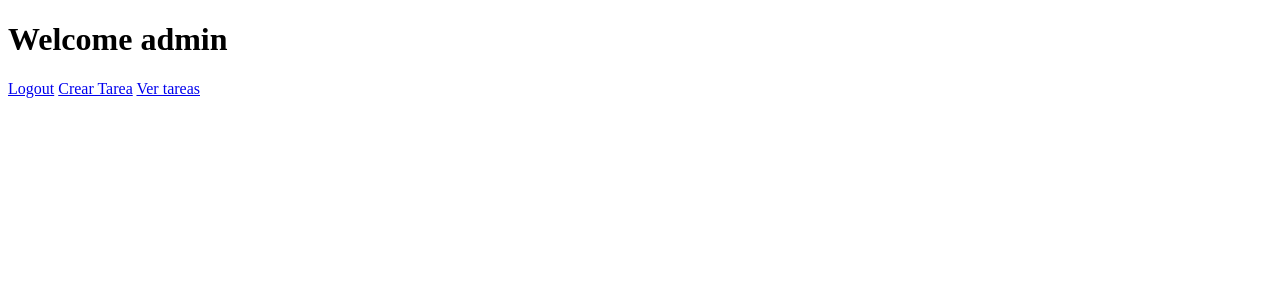
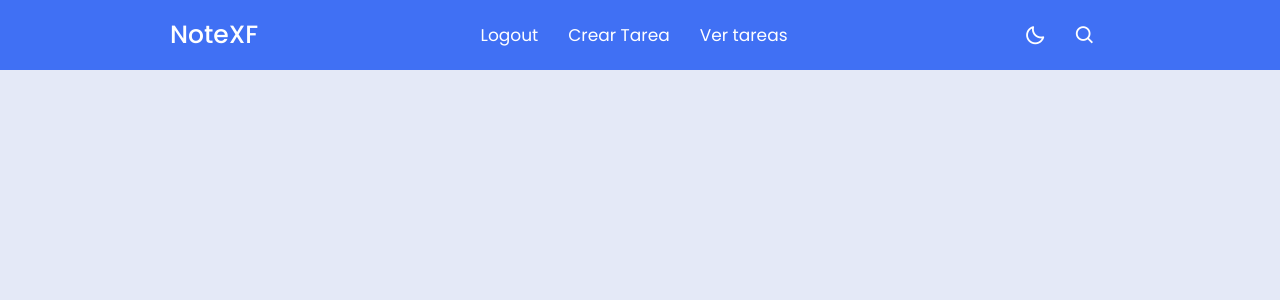
Before and after one commit to nicxall/tasks-crud, a Django app: page /home/ in a window 1280 px wide. Shown: the top 300 px of the page. Run offline with Django 3.2, Linux system fonts and the light colour scheme; a user stored in the database is signed in.

Commit message:
Se anadio archivos static

```diff
--- /dev/null
+++ b/myapp/static/css/home.css
@@ -0,0 +1,291 @@
+/* ===== Google Font Import - Poppins ===== */
+@import url('https://fonts.googleapis.com/css2?family=Poppins:wght@300;400;500;600&display=swap');
+
+*{
+    margin: 0;
+    padding: 0;
+    box-sizing: border-box;
+    font-family: 'Poppins', sans-serif;
+    transition: all 0.4s ease;;
+}
+
+
+/* ===== Colours ===== */
+:root{
+    --body-color: #E4E9F7;
+    --nav-color: #4070F4;
+    --side-nav: #010718;
+    --text-color: #FFF;
+    --search-bar: #F2F2F2;
+    --search-text: #010718;
+}
+
+body{
+    height: 100vh;
+    background-color: var(--body-color);
+}
+
+body.dark{
+    --body-color: #18191A;
+    --nav-color: #242526;
+    --side-nav: #242526;
+    --text-color: #CCC;
+    --search-bar: #242526;
+}
+
+nav{
+    position: fixed;
+    top: 0;
+    left: 0;
+    height: 70px;
+    width: 100%;
+    background-color: var(--nav-color);
+    z-index: 100;
+}
+
+body.dark nav{
+    border: 1px solid #393838;
+
+}
+
+nav .nav-bar{
+    position: relative;
+    height: 100%;
+    max-width: 1000px;
+    width: 100%;
+    background-color: var(--nav-color);
+    margin: 0 auto;
+    padding: 0 30px;
+    display: flex;
+    align-items: center;
+    justify-content: space-between;
+}
+
+nav .nav-bar .sidebarOpen{
+    color: var(--text-color);
+    font-size: 25px;
+    padding: 5px;
+    cursor: pointer;
+    display: none;
+}
+
+nav .nav-bar .logo a{
+    font-size: 25px;
+    font-weight: 500;
+    color: var(--text-color);
+    text-decoration: none;
+}
+
+.menu .logo-toggle{
+    display: none;
+}
+
+.nav-bar .nav-links{
+    display: flex;
+    align-items: center;
+}
+
+.nav-bar .nav-links li{
+    margin: 0 5px;
+    list-style: none;
+}
+
+.nav-links li a{
+    position: relative;
+    font-size: 17px;
+    font-weight: 400;
+    color: var(--text-color);
+    text-decoration: none;
+    padding: 10px;
+}
+
+.nav-links li a::before{
+    content: '';
+    position: absolute;
+    left: 50%;
+    bottom: 0;
+    transform: translateX(-50%);
+    height: 6px;
+    width: 6px;
+    border-radius: 50%;
+    background-color: var(--text-color);
+    opacity: 0;
+    transition: all 0.3s ease;
+}
+
+.nav-links li:hover a::before{
+    opacity: 1;
+}
+
+.nav-bar .darkLight-searchBox{
+    display: flex;
+    align-items: center;
+}
+
+.darkLight-searchBox .dark-light,
+.darkLight-searchBox .searchToggle{
+    height: 40px;
+    width: 40px;
+    display: flex;
+    align-items: center;
+    justify-content: center;
+    margin: 0 5px;
+}
+
+.dark-light i,
+.searchToggle i{
+    position: absolute;
+    color: var(--text-color);
+    font-size: 22px;
+    cursor: pointer;
+    transition: all 0.3s ease;
+}
+
+.dark-light i.sun{
+    opacity: 0;
+    pointer-events: none;
+}
+
+.dark-light.active i.sun{
+    opacity: 1;
+    pointer-events: auto;
+}
+
+.dark-light.active i.moon{
+    opacity: 0;
+    pointer-events: none;
+}
+
+.searchToggle i.cancel{
+    opacity: 0;
+    pointer-events: none;
+}
+
+.searchToggle.active i.cancel{
+    opacity: 1;
+    pointer-events: auto;
+}
+
+.searchToggle.active i.search{
+    opacity: 0;
+    pointer-events: none;
+}
+
+.searchBox{
+    position: relative;
+}
+
+.searchBox .search-field{
+    position: absolute;
+    bottom: -85px;
+    right: 5px;
+    height: 50px;
+    width: 300px;
+    display: flex;
+    align-items: center;
+    background-color: var(--nav-color);
+    padding: 3px;
+    border-radius: 6px;
+    box-shadow: 0 5px 5px rgba(0, 0, 0, 0.1);
+    opacity: 0;
+    pointer-events: none;
+    transition: all 0.3s ease;
+}
+
+.searchToggle.active ~ .search-field{
+    bottom: -74px;
+    opacity: 1;
+    pointer-events: auto;
+}
+
+.search-field::before{
+    content: '';
+    position: absolute;
+    right: 14px;
+    top: -4px;
+    height: 12px;
+    width: 12px;
+    background-color: var(--nav-color);
+    transform: rotate(-45deg);
+    z-index: -1;
+}
+
+.search-field input{
+    height: 100%;
+    width: 100%;
+    padding: 0 45px 0 15px;
+    outline: none;
+    border: none;
+    border-radius: 4px;
+    font-size: 14px;
+    font-weight: 400;
+    color: var(--search-text);
+    background-color: var(--search-bar);
+}
+
+body.dark .search-field input{
+    color: var(--text-color);
+}
+
+.search-field i{
+    position: absolute;
+    color: var(--nav-color);
+    right: 15px;
+    font-size: 22px;
+    cursor: pointer;
+}
+
+body.dark .search-field i{
+    color: var(--text-color);
+}
+
+@media (max-width: 790px) {
+    nav .nav-bar .sidebarOpen{
+        display: block;
+    }
+
+    .menu{
+        position: fixed;
+        height: 100%;
+        width: 320px;
+        left: -100%;
+        top: 0;
+        padding: 20px;
+        background-color: var(--side-nav);
+        z-index: 100;
+        transition: all 0.4s ease;
+    }
+
+    nav.active .menu{
+        left: -0%;
+    }
+
+    nav.active .nav-bar .navLogo a{
+        opacity: 0;
+        transition: all 0.3s ease;
+    }
+
+    .menu .logo-toggle{
+        display: block;
+        width: 100%;
+        display: flex;
+        align-items: center;
+        justify-content: space-between;
+    }
+
+    .logo-toggle .siderbarClose{
+        color: var(--text-color);
+        font-size: 24px;
+        cursor: pointer;
+    }
+
+    .nav-bar .nav-links{
+        flex-direction: column;
+        padding-top: 30px;
+    }
+
+    .nav-links li a{
+        display: block;
+        margin-top: 20px;
+    }
+}
--- a/myapp/templates/home.html
+++ b/myapp/templates/home.html
@@ -1,17 +1,108 @@
+{% load static %}
 <!DOCTYPE html>
-<html lang="es">
+<html lang="en">
 <head>
-	<meta charset="UTF-8">
-	<meta http-equiv="X-UA-Compatible" content="IE=edge">
-	<meta name="description" content="Pagina de inicio de NoteXF">
-	<meta name="viewport" content="width=device-width, initial-scale=1" />
-	<title>Home Page</title>
+    <meta charset="UTF-8">
+    <meta name="description" content="Pagina de inicio de NoteXF">
+    <meta http-equiv="X-UA-Compatible" content="IE=edge">
+    <meta name="viewport" content="width=device-width, initial-scale=1.0">
+
+    <!-- ===== CSS ===== -->
+    <link rel="stylesheet" href="{% static 'css/home.css' %}">
+
+    <!-- ===== Boxicons CSS ===== -->
+    <link href='https://unpkg.com/boxicons@2.1.1/css/boxicons.min.css' rel='stylesheet'>
+
+     <title>Home Page</title>
 </head>
 <body>
-	<h1>Welcome {{user.username}}</h1>
-	<a href="{% url 'logout' %}">Logout</a>
-	<a href="{% url 'createtask' %}">Crear Tarea</a>
-	<a href="{% url 'tasklist' %}">Ver tareas</a>
+    <nav>
+        <div class="nav-bar">
+            <i class='bx bx-menu sidebarOpen' ></i>
+            <span class="logo navLogo"><a href="#">NoteXF</a></span>
+
+            <div class="menu">
+                <div class="logo-toggle">
+                    <span class="logo"><a href="#">NoteXF</a></span>
+                    <i class='bx bx-x siderbarClose'></i>
+                </div>
+
+                <ul class="nav-links">
+
+                    <li><a href="{% url 'logout' %}">Logout</a></li>
+					<li><a href="{% url 'createtask' %}">Crear Tarea</a></li>
+					<li><a href="{% url 'tasklist' %}">Ver tareas</a></li>
+                </ul>
+            </div>
+
+            <div class="darkLight-searchBox">
+                <div class="dark-light">
+                    <i class='bx bx-moon moon'></i>
+                    <i class='bx bx-sun sun'></i>
+                </div>
+
+                <div class="searchBox">
+                   <div class="searchToggle">
+                    <i class='bx bx-x cancel'></i>
+                    <i class='bx bx-search search'></i>
+                   </div>
+
+                    <div class="search-field">
+                        <input type="text" placeholder="Search...">
+                        <i class='bx bx-search'></i>
+                    </div>
+                </div>
+            </div>
+        </div>
+    </nav>
+
+<script>
+
+const body = document.querySelector("body"),
+      nav = document.querySelector("nav"),
+      modeToggle = document.querySelector(".dark-light"),
+      searchToggle = document.querySelector(".searchToggle"),
+      sidebarOpen = document.querySelector(".sidebarOpen"),
+      siderbarClose = document.querySelector(".siderbarClose");
+
+      let getMode = localStorage.getItem("mode");
+          if(getMode && getMode === "dark-mode"){
+            body.classList.add("dark");
+          }
+
+// js code to toggle dark and light mode
+      modeToggle.addEventListener("click" , () =>{
+        modeToggle.classList.toggle("active");
+        body.classList.toggle("dark");
+
+        // js code to keep user selected mode even page refresh or file reopen
+        if(!body.classList.contains("dark")){
+            localStorage.setItem("mode" , "light-mode");
+        }else{
+            localStorage.setItem("mode" , "dark-mode");
+        }
+      });
+
+// js code to toggle search box
+        searchToggle.addEventListener("click" , () =>{
+        searchToggle.classList.toggle("active");
+      });
+
+
+//   js code to toggle sidebar
+sidebarOpen.addEventListener("click" , () =>{
+    nav.classList.add("active");
+});
+
+body.addEventListener("click" , e =>{
+    let clickedElm = e.target;
+
+    if(!clickedElm.classList.contains("sidebarOpen") && !clickedElm.classList.contains("menu")){
+        nav.classList.remove("active");
+    }
+});
+
+</script>
 
 </body>
 </html>
--- a/notex/settings.py
+++ b/notex/settings.py
@@ -123,7 +123,7 @@ USE_TZ = True
 # https://docs.djangoproject.com/en/3.2/howto/static-files/
 
 STATIC_URL = '/static/'
-
+STATICFILES_DIRS = (os.path.join(BASE_DIR, 'myapp/static'),)
 # Default primary key field type
 # https://docs.djangoproject.com/en/3.2/ref/settings/#default-auto-field
 
```
Also changed, not shown: 1 other file.
